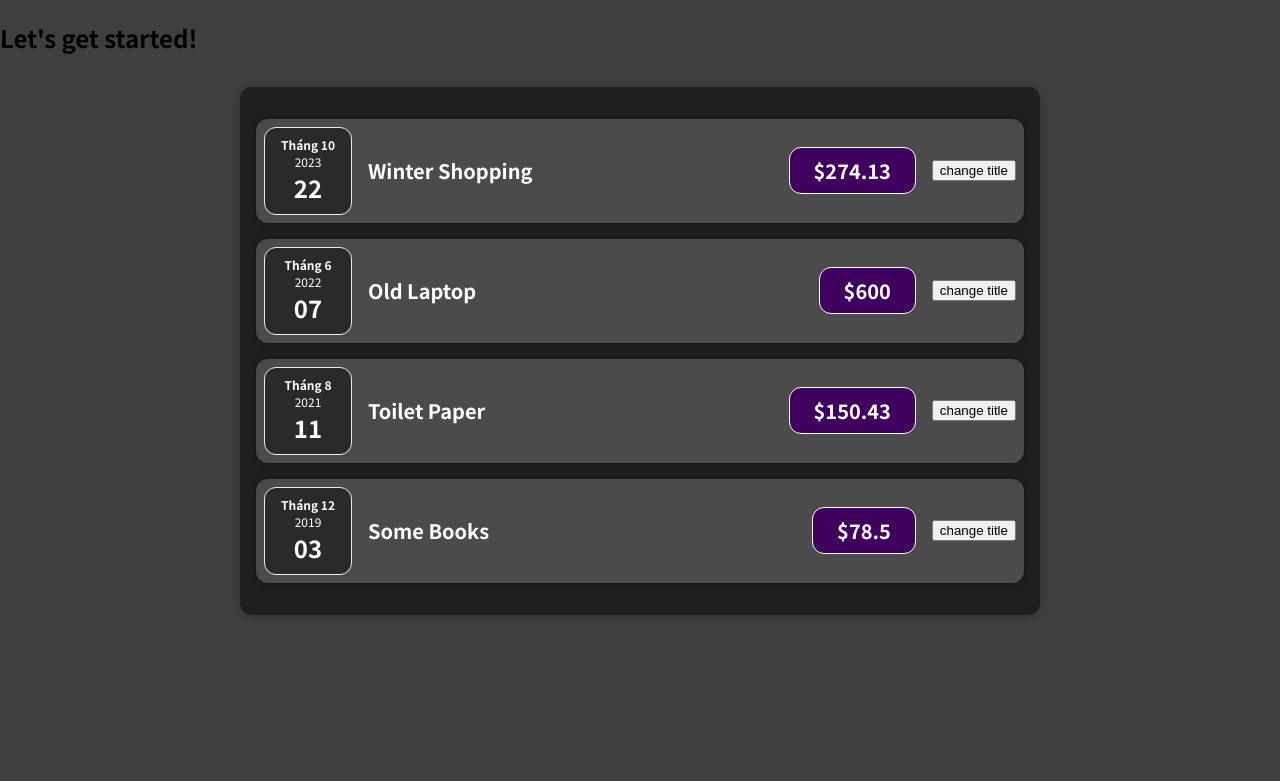
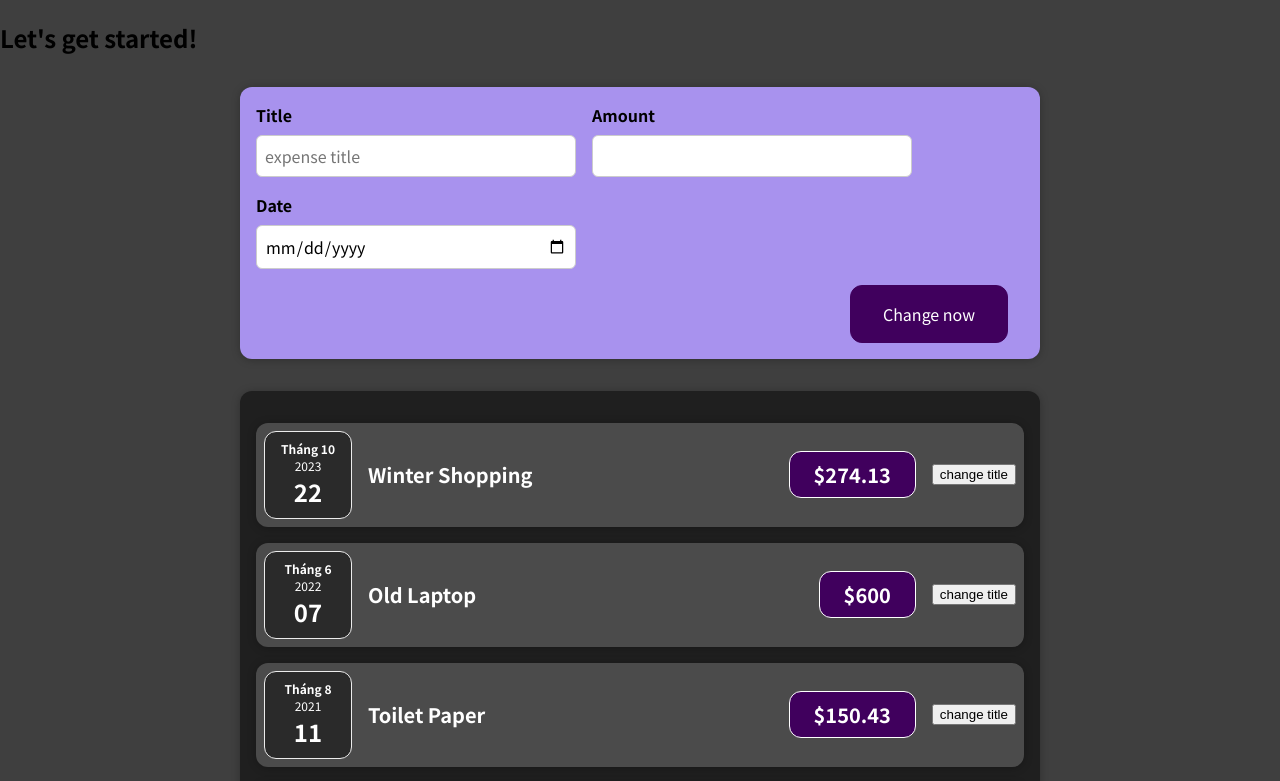
Before and after one commit to phlong19/Expense-Tracker, a React (Create React App) app: page / in a window 1280 px wide. Shown: the top 781 px of the page. Built offline with nearby package versions, Linux system fonts and the light colour scheme.

Commit message:
Added form for user input

```diff
--- a/src/App.js
+++ b/src/App.js
@@ -1,4 +1,5 @@
 import Expenses from './components/Expenses/Expenses';
+import NewExpense from './components/NewExpense/NewExpense';
 
 const App = () => {
   const expenses = [
@@ -31,6 +32,7 @@ const App = () => {
   return (
     <div>
       <h2>Let's get started!</h2>
+      <NewExpense />
       <Expenses items={expenses} />
     </div>
   );
--- a/src/components/Expenses/ExpenseItems.js
+++ b/src/components/Expenses/ExpenseItems.js
@@ -6,7 +6,7 @@ import Card from '../UI/Card';
 
 const ExpenseItem = props => {
   const [title, setTitle] = useState(props.title);
-
+  console.log(title, setTitle);
   const clickHandler = () => {
     setTitle('changed');
   };
--- /dev/null
+++ b/src/components/NewExpense/ExpenseForm.css
@@ -0,0 +1,26 @@
+.new-expense__controls {
+  display: flex;
+  flex-wrap: wrap;
+  gap: 1rem;
+  margin-bottom: 1rem;
+  text-align: left;
+}
+
+.new-expense__control label {
+  font-weight: bold;
+  margin-bottom: 0.5rem;
+  display: block;
+}
+
+.new-expense__control input {
+  font: inherit;
+  padding: 0.5rem;
+  border-radius: 6px;
+  border: 1px solid #ccc;
+  width: 20rem;
+  max-width: 100%;
+}
+
+.new-expense__actions {
+  text-align: right;
+}
--- /dev/null
+++ b/src/components/NewExpense/ExpenseForm.js
@@ -0,0 +1,27 @@
+import './ExpenseForm.css';
+
+const ExpenseForm = () => {
+  return (
+    <form>
+      <div className="new-expense__controls">
+        <div className="new-expense__control">
+          <label>Title</label>
+          <input type="text" placeholder="expense title" />
+        </div>
+        <div className="new-expense__control">
+          <label>Amount</label>
+          <input type="number" min="0.01" step="0.01" />
+        </div>
+        <div className="new-expense__control">
+          <label>Date</label>
+          <input type="date" min="2022-01-01" max="2023-22-9" />
+        </div>
+      </div>
+      <div className="new-expense__actions">
+        <button type='submit'>Change now</button>
+      </div>
+    </form>
+  );
+};
+
+export default ExpenseForm;
--- /dev/null
+++ b/src/components/NewExpense/NewExpense.css
@@ -0,0 +1,38 @@
+.new-expense {
+  background-color: #a892ee;
+  padding: 1rem;
+  margin: 2rem auto;
+  width: 50rem;
+  max-width: 95%;
+  border-radius: 12px;
+  text-align: center;
+  box-shadow: 0 1px 8px rgba(0, 0, 0, 0.25);
+}
+
+.new-expense button {
+  font: inherit;
+  cursor: pointer;
+  padding: 1rem 2rem;
+  border: 1px solid #40005d;
+  background-color: #40005d;
+  color: white;
+  border-radius: 12px;
+  margin-right: 1rem;
+}
+
+.new-expense button:hover,
+.new-expense button:active {
+  background-color: #510674;
+  border-color: #510674;
+}
+
+.new-expense button.alternative {
+  color: #220131;
+  border-color: transparent;
+  background-color: transparent;
+}
+
+.new-expense button.alternative:hover,
+.new-expense button.alternative:active {
+  background-color: #ddb3f8;
+}
--- /dev/null
+++ b/src/components/NewExpense/NewExpense.js
@@ -0,0 +1,12 @@
+import './NewExpense.css';
+import ExpenseForm from './ExpenseForm';
+
+const NewExpense = () => {
+  return (
+    <div className="new-expense">
+      <ExpenseForm />
+    </div>
+  );
+};
+
+export default NewExpense;
```
